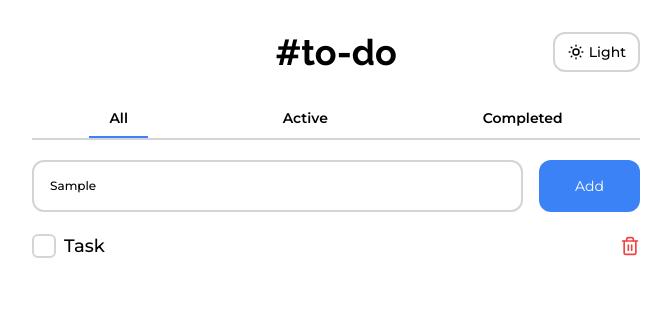
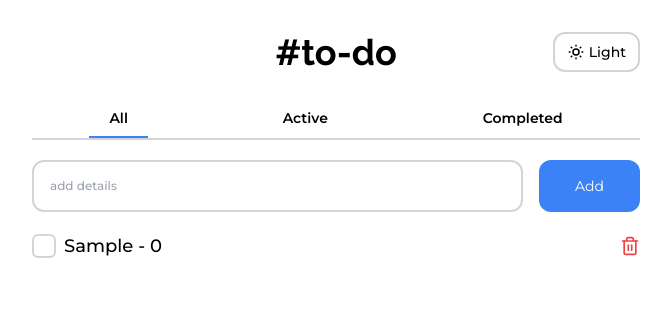
Before and after one commit to joaoliveirapb/todo, a Next.js app: page / in a window 1280 px wide. Both pictures are taken after typing "Sample" into the empty fields and a click on the button "Add". Shown: the top 310 px of the page, without its empty margins (304-975 px from the left). Built offline with nearby package versions, Linux system fonts and the light colour scheme.

Commit message:
feat: function to add task

```diff
--- a/src/app/page.tsx
+++ b/src/app/page.tsx
@@ -7,12 +7,14 @@ import { Footer } from '@/components/Footer'
 import { Header } from '@/components/Header'
 import { InputField } from '@/components/InputField'
 import { Navbar } from '@/components/Navbar'
+import { TaskProps } from '@/interfaces/TaskProps'
 import { useState } from 'react'
 
 export default function Home() {
   const [isAllTodoList, setIsAllTodoList] = useState<boolean>(true)
   const [isActiveTodoList, setIsActiveTodoList] = useState<boolean>(false)
   const [isCompletedTodoList, setIsCompletedTodoList] = useState<boolean>(false)
+  const [allTodos, setAllTodos] = useState<TaskProps[]>([])
 
   function navigate(section: string) {
     switch (section) {
@@ -34,6 +36,10 @@ export default function Home() {
     }
   }
 
+  function addTask(task: TaskProps) {
+    setAllTodos([...allTodos, task])
+  }
+
   return (
     <main className="flex min-h-screen w-full max-w-[608px] flex-col py-8">
       <Header />
@@ -44,8 +50,8 @@ export default function Home() {
           activeTodoList={isActiveTodoList}
           completedTodoList={isCompletedTodoList}
         />
-        <InputField />
-        {isAllTodoList && <AllTodoList />}
+        <InputField addTaskFunction={addTask} />
+        {isAllTodoList && <AllTodoList allTodos={allTodos} />}
         {isActiveTodoList && <ActiveTodoList />}
         {isCompletedTodoList && <CompletedTodoList />}
       </div>
--- a/src/components/AllTodoList.tsx
+++ b/src/components/AllTodoList.tsx
@@ -1,5 +1,16 @@
+import { TaskProps } from '@/interfaces/TaskProps'
 import { TodoItem } from './TodoItem'
 
-export function AllTodoList() {
-  return <TodoItem />
+interface AllTodoListProps {
+  allTodos: TaskProps[]
 }
+
+export function AllTodoList({ allTodos }: AllTodoListProps) {
+  return (
+    <>
+      {allTodos.map((todo) => (
+        <TodoItem key={todo.id} todo={todo} />
+      ))}
+    </>
+  )
+}
--- a/src/components/InputField.tsx
+++ b/src/components/InputField.tsx
@@ -1,12 +1,34 @@
-export function InputField() {
+import { TaskProps } from '@/interfaces/TaskProps'
+import { useState } from 'react'
+
+interface InputFieldProps {
+  addTaskFunction: (task: TaskProps) => void
+}
+
+export function InputField({ addTaskFunction }: InputFieldProps) {
+  const [inputTask, setInputTask] = useState<string>('')
+  const [taskId, setTaskId] = useState<number>(0)
+
+  function todoCreate(task: string) {
+    const todoObj = { text: task, id: taskId }
+    setTaskId(taskId + 1)
+    addTaskFunction(todoObj)
+    setInputTask('')
+  }
+
   return (
     <div className="mt-5 flex gap-4">
       <input
         type="text"
         placeholder="add details"
+        value={inputTask}
+        onChange={(e) => setInputTask(e.target.value)}
         className="flex-1 rounded-xl border-2 border-zinc-300 bg-transparent p-4 text-xs font-medium focus:outline-none dark:border-zinc-600"
       />
-      <button className="rounded-xl bg-blue-500 px-9 text-sm text-white transition-colors hover:bg-blue-600">
+      <button
+        onClick={() => todoCreate(inputTask)}
+        className="rounded-xl bg-blue-500 px-9 text-sm text-white transition-colors hover:bg-blue-600"
+      >
         Add
       </button>
     </div>
--- a/src/components/TodoItem.tsx
+++ b/src/components/TodoItem.tsx
@@ -1,7 +1,12 @@
+import { TaskProps } from '@/interfaces/TaskProps'
 import * as Checkbox from '@radix-ui/react-checkbox'
 import { Check, Trash2 } from 'lucide-react'
 
-export function TodoItem() {
+interface TodoItemProps {
+  todo: TaskProps
+}
+
+export function TodoItem({ todo }: TodoItemProps) {
   return (
     <div className="mt-5 flex justify-between">
       <div className="flex items-center gap-2">
@@ -14,7 +19,7 @@ export function TodoItem() {
           </Checkbox.Indicator>
         </Checkbox.Root>
         <label className="text-lg font-medium" htmlFor="c1">
-          Task
+          {todo.text} - {todo.id}
         </label>
       </div>
       <button>
--- /dev/null
+++ b/src/interfaces/TaskProps.tsx
@@ -0,0 +1,4 @@
+export interface TaskProps {
+  text: string
+  id: number
+}
```
